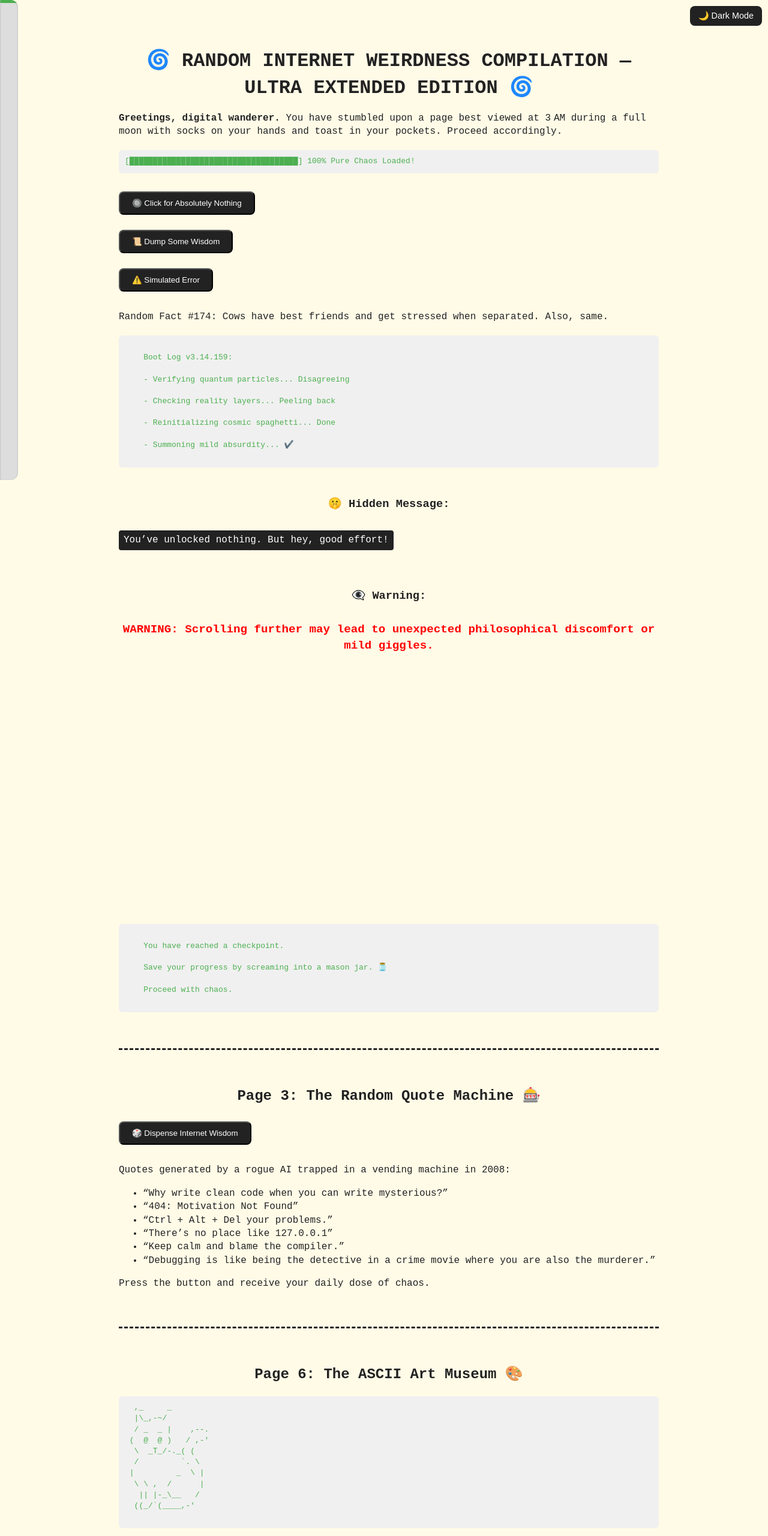
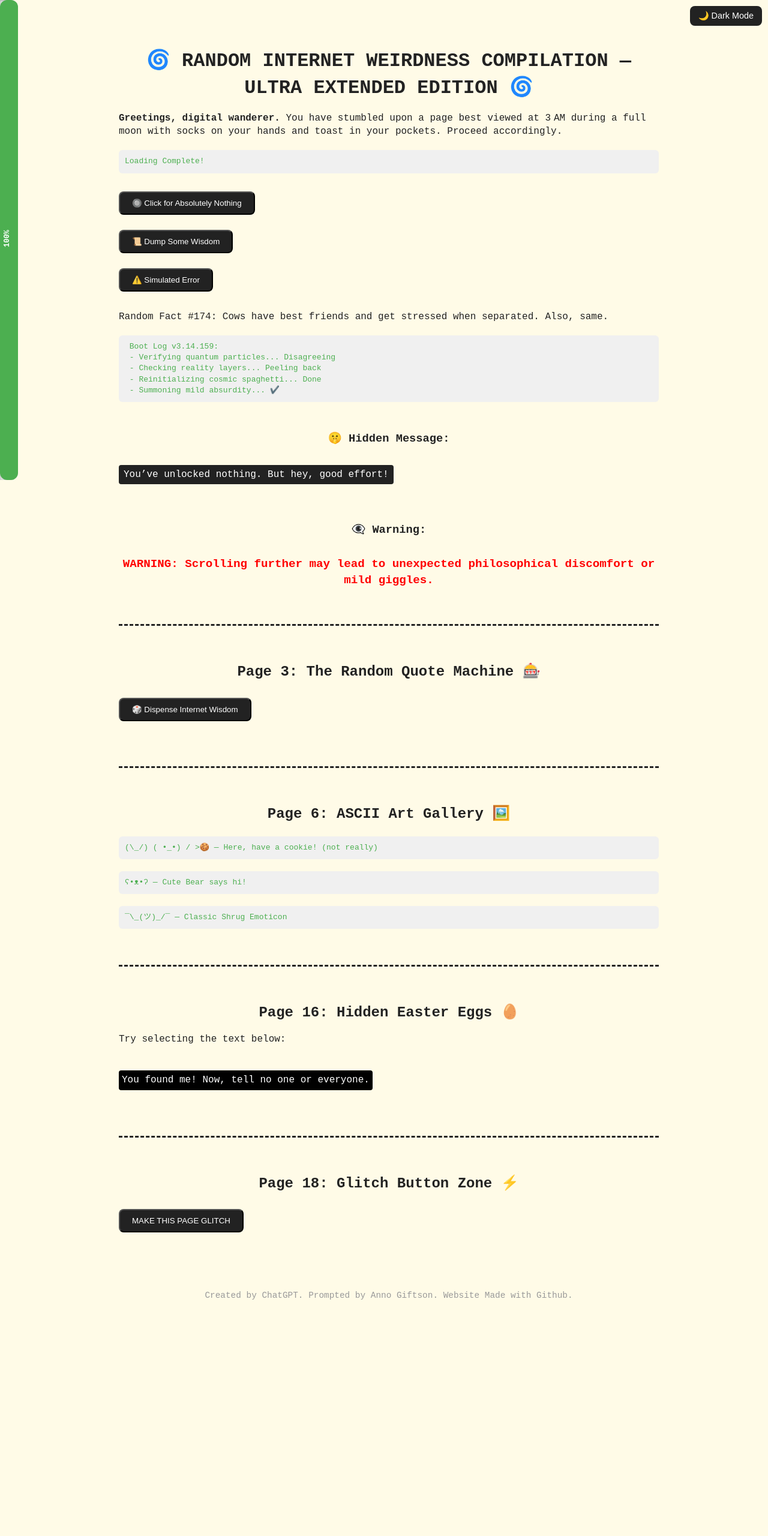
Before and after one commit to Anno-Giftson/Random-Internet-Weirdness-Compilation, a plain HTML site: page index.html in a window 1280 px wide. Shown: the top 2560 px of the page at 60% size. After the commit the page ends 2201 px from the top, so only its background shows below. Drawn offline with Linux system fonts and the light colour scheme.

Commit message:
Update index.html

```diff
--- a/index.html
+++ b/index.html
@@ -76,19 +76,19 @@
     }
     .popup {
       position: fixed;
-    top: 20%;
+      top: 50%;
       left: 50%;
       transform: translate(-50%, -50%);
-    background-color: #fffa;
+      background-color: rgba(30, 30, 30, 0.95);
       padding: 20px;
-    border: 2px dashed #222;
+      border: 2px dashed #fff;
       display: none;
       z-index: 9999;
       max-width: 300px;
       text-align: center;
       font-weight: bold;
       border-radius: 10px;
-    user-select: none;
+      color: #fff;
     }
     footer {
       margin-top: 80px;
@@ -193,32 +193,13 @@
     body.dark-mode #darkModeToggle:hover {
       background-color: #bbb;
     }
-  /* Glitch effect keyframes */
     @keyframes glitch-skew {
-    0% {
-      transform: translate(0);
-      opacity: 1;
-    }
-    20% {
-      transform: translate(-5px, 3px) skew(-5deg);
-      opacity: 0.8;
-    }
-    40% {
-      transform: translate(5px, -3px) skew(5deg);
-      opacity: 0.6;
-    }
-    60% {
-      transform: translate(-3px, 2px) skew(-3deg);
-      opacity: 0.8;
-    }
-    80% {
-      transform: translate(3px, -2px) skew(3deg);
-      opacity: 1;
-    }
-    100% {
-      transform: translate(0);
-      opacity: 1;
-    }
+      0% { transform: translate(0); opacity: 1; }
+      20% { transform: translate(-5px, 3px) skew(-5deg); opacity: 0.8; }
+      40% { transform: translate(5px, -3px) skew(5deg); opacity: 0.6; }
+      60% { transform: translate(-3px, 2px) skew(-3deg); opacity: 0.8; }
+      80% { transform: translate(3px, -2px) skew(3deg); opacity: 1; }
+      100% { transform: translate(0); opacity: 1; }
     }
     .glitch {
       animation: glitch-skew 0.3s infinite;
@@ -227,9 +208,9 @@
   </style>
 </head>
 <body>
-<button id="darkModeToggle" aria-pressed="false" aria-label="Toggle Dark Mode">🌙 Dark Mode</button>
-<div class="progress-container" aria-label="Page scroll progress">
-  <div id="progressBar" class="progress-bar" aria-valuemin="0" aria-valuemax="100" aria-valuenow="0">0%</div>
+  <button id="darkModeToggle">🌙 Dark Mode</button>
+  <div class="progress-container">
+    <div id="progressBar" class="progress-bar">0%</div>
   </div>
   <h1>🌀 RANDOM INTERNET WEIRDNESS COMPILATION — ULTRA EXTENDED EDITION 🌀</h1>
   <p><strong>Greetings, digital wanderer.</strong> You have stumbled upon a page best viewed at 3 AM during a full moon with socks on your hands and toast in your pockets. Proceed accordingly.</p>
@@ -237,165 +218,116 @@
     [░░░░░░░░░░░░░░░░░░░░░░░░░░░░░░░░░░░] 0% Loading Pure Chaos...
   </div>
 
-<!-- PAGE 1 -->
+  <!-- Page 1 -->
   <section id="page1">
-  <button class="button" onclick="showPopup('You have clicked a button. You are now part of the simulation.')">🔘 Click for Absolutely Nothing</button><br />
+    <button class="button" onclick="showPopup('You are now part of the simulation.')">🔘 Click for Absolutely Nothing</button><br />
     <button class="button" onclick="showPopup('Wisdom Level +1: “Never trust a code comment written in Comic Sans.”')">📜 Dump Some Wisdom</button><br />
     <button class="button" onclick="showPopup('ERROR 500: Logic Overload. Unplug and replug your thoughts.')">⚠️ Simulated Error</button>
     <p>Random Fact #174: Cows have best friends and get stressed when separated. Also, same.</p>
-  <div class="ascii">
-    Boot Log v3.14.159:<br />
-    - Verifying quantum particles... Disagreeing<br />
-    - Checking reality layers... Peeling back<br />
-    - Reinitializing cosmic spaghetti... Done<br />
-    - Summoning mild absurdity... ✔️
-  </div>
+    <div class="ascii"> Boot Log v3.14.159:<br /> - Verifying quantum particles... Disagreeing<br /> - Checking reality layers... Peeling back<br /> - Reinitializing cosmic spaghetti... Done<br /> - Summoning mild absurdity... ✔️ </div>
     <h3>🤫 Hidden Message:</h3>
     <p class="hidden-message">You’ve unlocked nothing. But hey, good effort!</p>
     <h3>👁️‍🗨️ Warning:</h3>
     <p class="scroll-warning">WARNING: Scrolling further may lead to unexpected philosophical discomfort or mild giggles.</p>
-  <div style="height: 400px;"></div>
-  <div class="ascii">
-    You have reached a checkpoint.<br />
-    Save your progress by screaming into a mason jar. 🫙<br />
-    Proceed with chaos.
-  </div>
   </section>
 
   <div class="page-break"></div>
 
-<!-- PAGE 3 -->
+  <!-- Page 3 -->
   <section id="page3">
     <h2>Page 3: The Random Quote Machine 🎰</h2>
     <button class="button" onclick="showPopup(randomQuote())">🎲 Dispense Internet Wisdom</button>
-  <p>Quotes generated by a rogue AI trapped in a vending machine in 2008:</p>
-  <ul>
-    <li>“Why write clean code when you can write mysterious?”</li>
-    <li>“404: Motivation Not Found”</li>
-    <li>“Ctrl + Alt + Del your problems.”</li>
-    <li>“There’s no place like 127.0.0.1”</li>
-    <li>“Keep calm and blame the compiler.”</li>
-    <li>“Debugging is like being the detective in a crime movie where you are also the murderer.”</li>
-  </ul>
-  <p>Press the button and receive your daily dose of chaos.</p>
   </section>
 
   <div class="page-break"></div>
 
-<!-- PAGE 6 -->
+  <!-- Page 6 -->
   <section id="page6">
-  <h2>Page 6: The ASCII Art Museum 🎨</h2>
-  <pre class="ascii">
-  ,_     _
-  |\_,-~/
-  / _  _ |    ,--.
- (  @  @ )   / ,-'
-  \  _T_/-._( (
-  /         `. \
- |         _  \ |
-  \ \ ,  /      |
-   || |-_\__   /
-  ((_/`(____,-'
-  </pre>
-  <p>Art is subjective. Some see a dog. Others see the internet's soul.</p>
+    <h2>Page 6: ASCII Art Gallery 🖼️</h2>
+    <pre class="ascii">(\_/) ( •_•) / >🍪 — Here, have a cookie! (not really)</pre>
+    <pre class="ascii">ʕ•ᴥ•ʔ — Cute Bear says hi!</pre>
+    <pre class="ascii">¯\_(ツ)_/¯ — Classic Shrug Emoticon</pre>
   </section>
 
   <div class="page-break"></div>
 
-<!-- PAGE 16 -->
+  <!-- Page 16 -->
   <section id="page16">
-  <h2>Page 16: The Conspiracy Corner 🕵️‍♂️</h2>
-  <p>All conspiracy theories on this page are 100% made up for entertainment.</p>
-  <button class="button" onclick="showPopup('Aliens built the pyramids, but only because they liked the view.')">👽 Pyramid Builders</button>
-  <button class="button" onclick="showPopup('The moon landing was real, but Neil Armstrong forgot his keys on the moon.')">🌕 Moon Landing</button>
-  <button class="button" onclick="showPopup('Bigfoot prefers almond milk over regular milk.')">🦶 Bigfoot</button>
-  <p>Remember, keep your tin foil hats tight!</p>
+    <h2>Page 16: Hidden Easter Eggs 🥚</h2>
+    <p>Try selecting the text below:</p>
+    <p class="select-all-reveal">You found me! Now, tell no one or everyone.</p>
   </section>
 
   <div class="page-break"></div>
 
-<!-- PAGE 18 -->
+  <!-- Page 18 -->
   <section id="page18">
-  <h2>Page 18: The Ultimate Easter Egg 🥚</h2>
-  <p>Congratulations! You have found the ultimate Easter egg. Share your prize with your nearest digital friend.</p>
-  <button class="button" onclick="showPopup('You have earned the secret title: Master of Weirdness 🏆')">Claim Your Prize</button>
-  <div class="ascii glitch">
-    __     __         _                 _
-    \ \   / /__ _ __ | |__   ___  _ __ | |
-     \ \ / / _ \ '_ \| '_ \ / _ \| '_ \| |
-      \ V /  __/ | | | | | | (_) | | | |_|
-       \_/ \___|_| |_|_| |_|\___/|_| |_(_)
-  </div>
-  <p>May your internet be forever strange.</p>
+    <h2>Page 18: Glitch Button Zone ⚡</h2>
+    <button id="glitchBtn" class="button">MAKE THIS PAGE GLITCH</button>
   </section>
 
-<div class="page-break"></div>
-
   <footer>
-  — created by <a href="https://github.com/yourusername" target="_blank" rel="noopener noreferrer">YourName</a> —
+    Created by ChatGPT. Prompted by Anno Giftson. Website Made with Github.
   </footer>
 
   <div id="popup" class="popup" role="alert" aria-live="assertive"></div>
 
   <script>
-  // Dark Mode Toggle
-  const darkModeToggle = document.getElementById('darkModeToggle');
-  darkModeToggle.addEventListener('click', () => {
-    document.body.classList.toggle('dark-mode');
-    let isDark = document.body.classList.contains('dark-mode');
-    darkModeToggle.textContent = isDark ? '☀️ Light Mode' : '🌙 Dark Mode';
-    darkModeToggle.setAttribute('aria-pressed', isDark);
-  });
+    // Progress bar logic
+    const loadingMessage = document.getElementById('loadingMessage');
+    const progressBar = document.getElementById('progressBar');
+    let loadingPercent = 0;
+    function updateProgress() {
+      loadingPercent++;
+      if (loadingPercent <= 25) {
+        loadingMessage.textContent = `[${'░'.repeat(loadingPercent)}${' '.repeat(25 - loadingPercent)}] ${loadingPercent * 4}% Loading Pure Chaos...`;
+        progressBar.style.height = loadingPercent * 4 + '%';
+        progressBar.textContent = loadingPercent * 4 + '%';
+        progressBar.setAttribute('aria-valuenow', loadingPercent * 4);
+        setTimeout(updateProgress, 60);
+      } else {
+        loadingMessage.textContent = 'Loading Complete!';
+      }
+    }
+    updateProgress();
 
-  // Scroll Progress Bar
-  const progressBar = document.getElementById('progressBar');
-  window.addEventListener('scroll', () => {
-    let scrollTop = window.scrollY;
-    let docHeight = document.body.scrollHeight - window.innerHeight;
-    let scrollPercent = (scrollTop / docHeight) * 100;
-    progressBar.style.height = scrollPercent + '%';
-    progressBar.textContent = Math.round(scrollPercent) + '%';
-    progressBar.setAttribute('aria-valuenow', Math.round(scrollPercent));
-  });
-
-  // Popup functionality
+    // Popup
     const popup = document.getElementById('popup');
     function showPopup(message) {
       popup.textContent = message;
       popup.style.display = 'block';
-    setTimeout(() => {
-      popup.style.display = 'none';
-    }, 2500);
+      setTimeout(() => { popup.style.display = 'none'; }, 3000);
     }
 
-  // Random Quote Generator for Page 3 button
-  function randomQuote() {
+    // Quotes for Page 3
     const quotes = [
       "Why write clean code when you can write mysterious?",
       "404: Motivation Not Found",
       "Ctrl + Alt + Del your problems.",
-      "There's no place like 127.0.0.1",
+      "There’s no place like 127.0.0.1",
       "Keep calm and blame the compiler.",
       "Debugging is like being the detective in a crime movie where you are also the murderer."
     ];
+    function randomQuote() {
       return quotes[Math.floor(Math.random() * quotes.length)];
     }
 
-  // Loading animation for the loadingMessage ASCII block
-  let loadProgress = 0;
-  const loadingMessage = document.getElementById('loadingMessage');
-  const loadInterval = setInterval(() => {
-    loadProgress += Math.floor(Math.random() * 10) + 5; // increment by random 5-15%
-    if (loadProgress >= 100) {
-      loadProgress = 100;
-      clearInterval(loadInterval);
-      loadingMessage.textContent = "[████████████████████████████████████] 100% Pure Chaos Loaded!";
-    } else {
-      let blocks = Math.floor(loadProgress / 4);
-      let bar = '[' + '█'.repeat(blocks) + '░'.repeat(25 - blocks) + '] ' + loadProgress + '% Loading Pure Chaos...';
-      loadingMessage.textContent = bar;
-    }
-  }, 400);
+    // Dark mode toggle
+    const darkModeToggle = document.getElementById('darkModeToggle');
+    darkModeToggle.addEventListener('click', () => {
+      document.body.classList.toggle('dark-mode');
+      const isDark = document.body.classList.contains('dark-mode');
+      darkModeToggle.textContent = isDark ? '☀️ Light Mode' : '🌙 Dark Mode';
+    });
+
+    // Glitch button
+    const glitchBtn = document.getElementById('glitchBtn');
+    glitchBtn.addEventListener('click', () => {
+      document.body.classList.add('glitch');
+      setTimeout(() => {
+        document.body.classList.remove('glitch');
+      }, 3000);
+    });
   </script>
 </body>
 </html>
```
Lines whose indentation alone changed are shown as unchanged.
